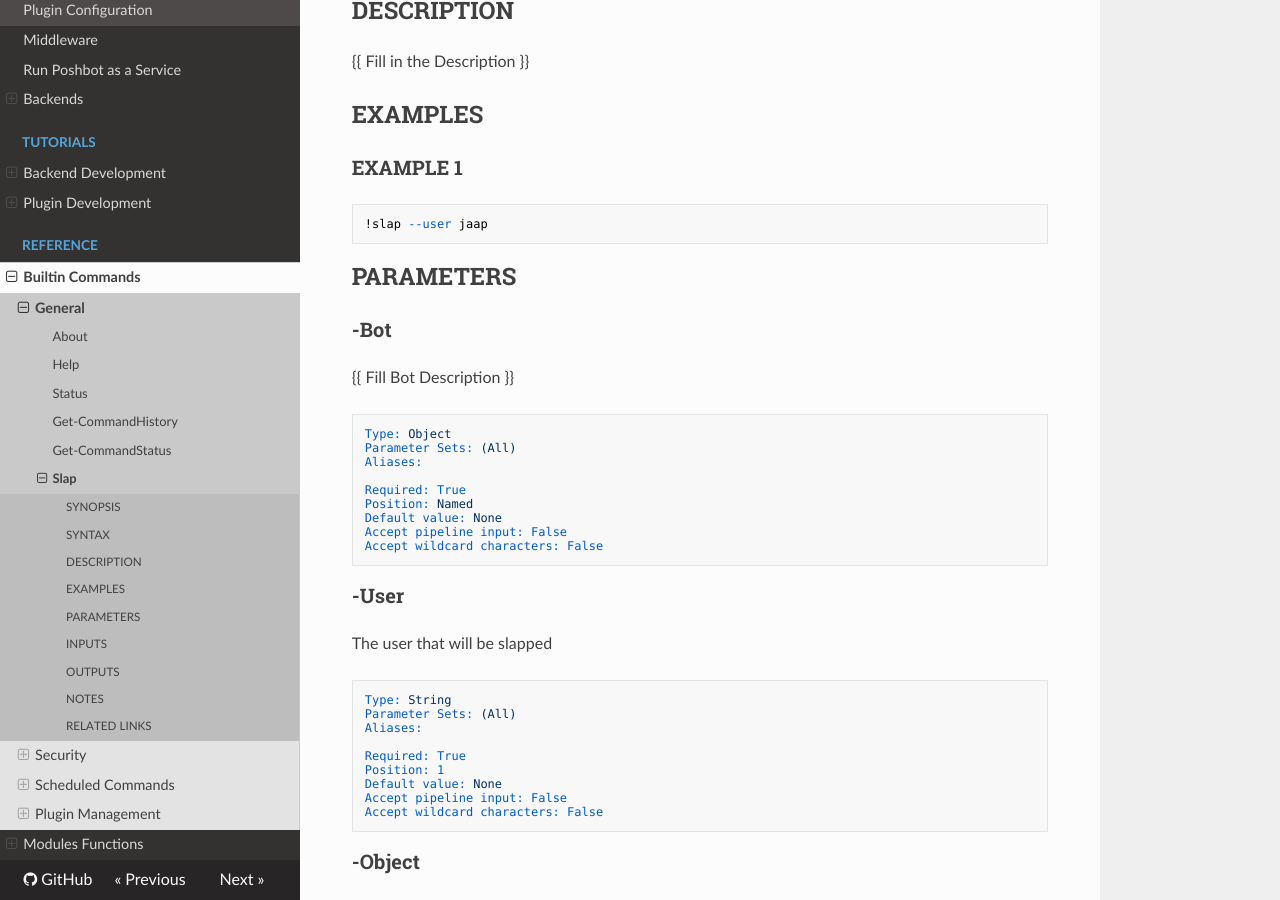
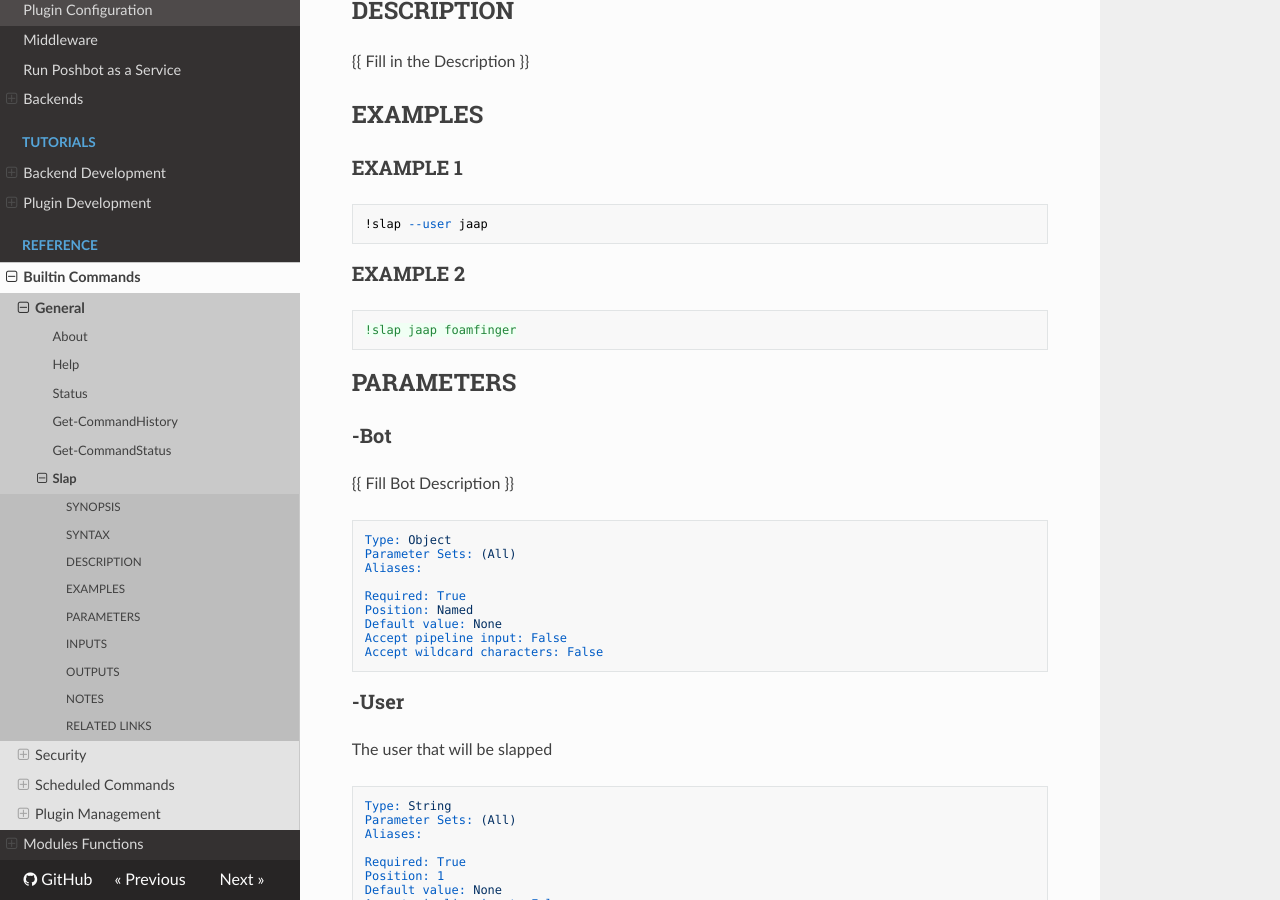
Before and after one commit to poshbotio/PoshBot, an MkDocs documentation site: the page built from docs/reference/commands/Slap.md, in a window 1280 px wide and 900 px high, scrolled down 382 px. Built offline with MkDocs 1.6.1, drawn with Linux system fonts in a browser that asks for light colours; nearby versions of some CDN libraries; old or Windows-style settings are respelled for this version of MkDocs.

Commit message:
added noodle slap

````diff
--- a/docs/reference/commands/Slap.md
+++ b/docs/reference/commands/Slap.md
@@ -24,6 +24,11 @@ Slap -Bot <Object> [-User] <String> [[-Object] <String>] [<CommonParameters>]
 ### EXAMPLE 1
 ```
 !slap --user jaap
+```
+
+### EXAMPLE 2
+```
+!slap jaap foamfinger
 ```
 
 ## PARAMETERS
````
